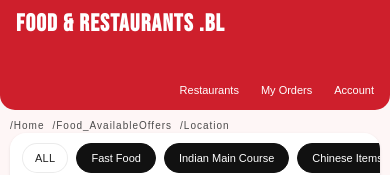
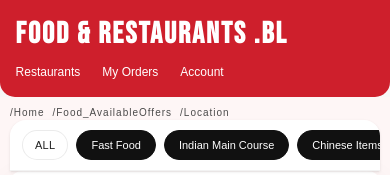
Before and after one commit to HarshadWakade1630/E-Commerce_Web, a Next.js app: page /food in a window 390 px wide. Shown: the top 175 px of the page. Built offline with nearby package versions, Linux system fonts and the light colour scheme; no server answers; the database is empty.

Commit message:
Update navbar.tsx

```diff
--- a/components/food/header/navbar.tsx
+++ b/components/food/header/navbar.tsx
@@ -3,22 +3,22 @@ import Link from "next/link";
 export default function FoodNavbar() {
   return (
     <>
-      <header className="bg-[#ce1f2c] h-[110px] sm:h-[160px] w-full rounded-b-[15px]">
-        <div className="header-container h-full w-full flex flex-col sm:flex-row justify-between items-start sm:items-center px-4 sm:px-[3%] py-2 sm:pt-[3%] sm:py-[1%]">
+      <header className="bg-[#ce1f2c] h-auto sm:h-[160px] w-full rounded-b-[15px]">
+        <div className="header-container h-full w-full flex flex-col sm:flex-row justify-between items-start sm:items-center px-[4%] sm:px-[3%] pt-3 sm:pt-[3%] pb-2 sm:py-[1%]">
 
-          <div className="logo mx-0 sm:mx-[8px] my-0 sm:my-[15px] text-white font-4 text-2xl xs:text-[1.75rem] sm:text-4xl tracking-wider font-bold cursor-default self-start whitespace-nowrap">
+          <div className="logo mx-0 sm:mx-[8px] my-1 sm:my-[15px] text-white font-4 text-3xl sm:text-4xl tracking-[2px] font-bold cursor-default self-start">
             Food & Restaurants .BL
           </div>
 
-          <div className="h-full flex items-end self-end sm:self-auto pb-1 sm:pb-0">
-            <nav className="flex text-white m-0 p-0">
-              <Link className="mr-[22px] sm:mr-[30px] p-0 text-[11px] sm:text-sm font-medium" href="/food/restaurants">
+          <div className="w-full sm:w-auto flex items-end justify-start sm:justify-end self-start sm:self-auto pt-2 pb-1 sm:pb-0">
+            <nav className="flex text-white">
+              <Link className="mr-[22px] sm:mr-[30px] pb-[5px] text-xs sm:text-sm font-medium" href="/food/restaurants">
                 Restaurants
               </Link>
-              <Link className="mr-[22px] sm:mr-[30px] p-0 text-[11px] sm:text-sm font-medium" href="/food/myorders">
+              <Link className="mr-[22px] sm:mr-[30px] pb-[5px] text-xs sm:text-sm font-medium" href="/food/myorders">
                 My Orders
               </Link>
-              <Link className="mr-0 sm:mr-[30px] p-0 text-[11px] sm:text-sm font-medium" href="/account">
+              <Link className="mr-0 sm:mr-[30px] pb-[5px] text-xs sm:text-sm font-medium" href="/account">
                 Account
               </Link>
             </nav>
```
